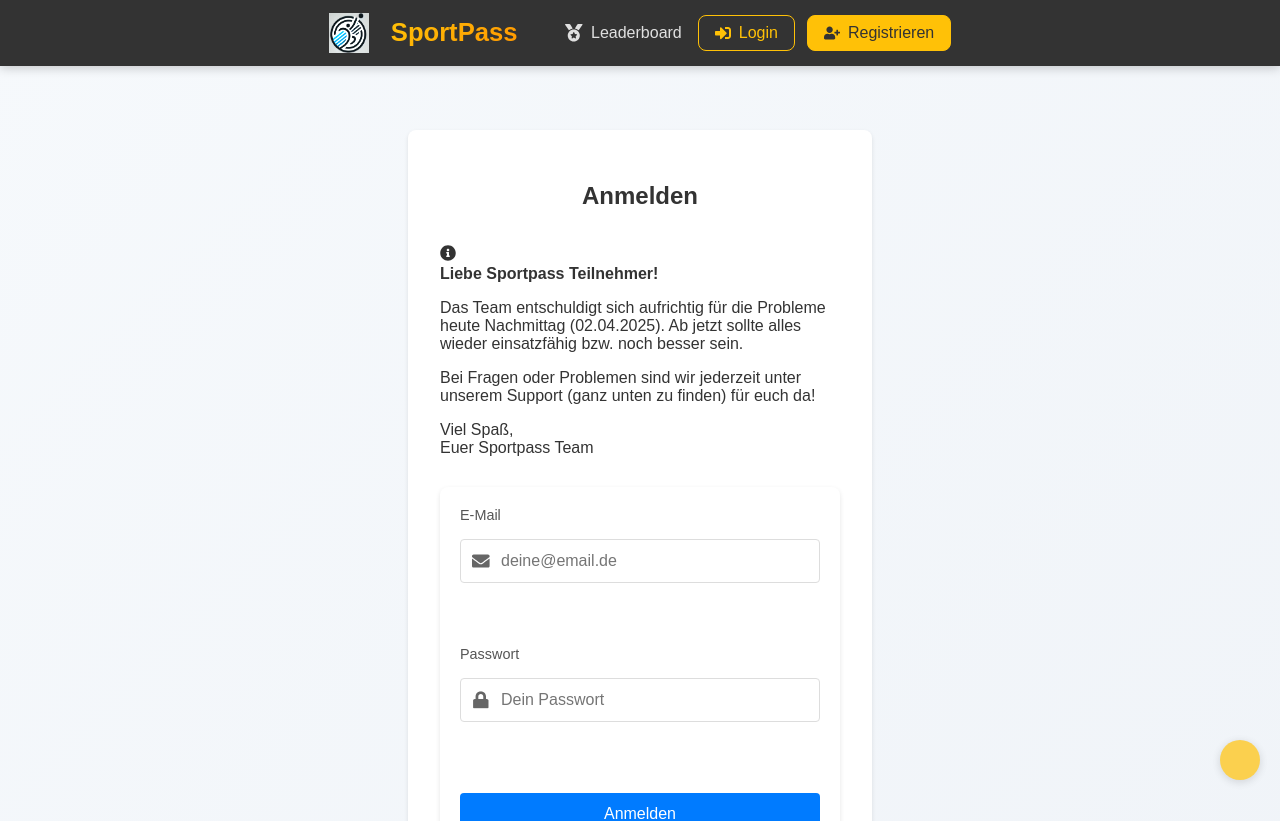
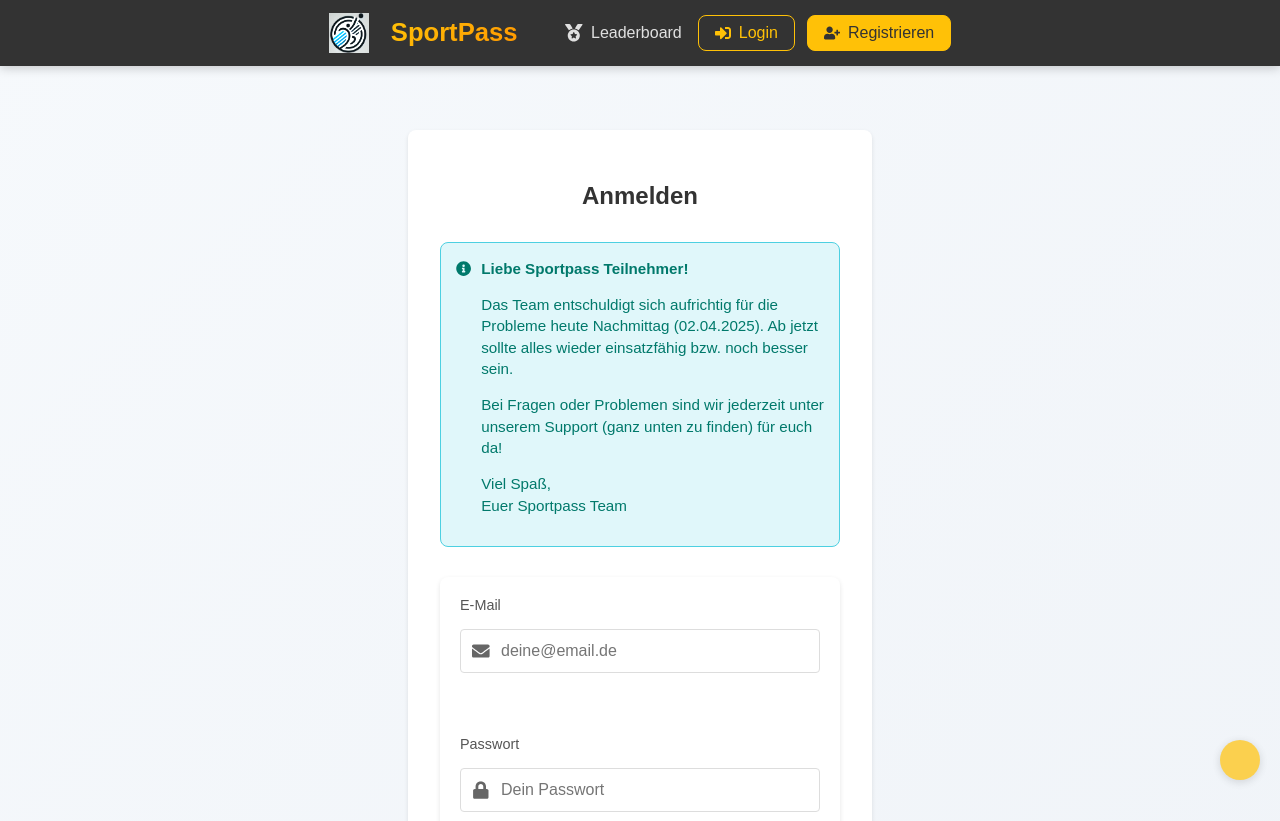
Before and after one commit to Chris123-crypto-ship-it/Sportpass_2025, a React (Create React App) app: page /login in a window 1280 px wide. Shown: the top 821 px of the page. Built offline with nearby package versions, Linux system fonts and the light colour scheme; no server answers.

Commit message:
Add files via upload

```diff
--- a/src/styles/Login.css
+++ b/src/styles/Login.css
@@ -138,3 +138,21 @@
 .forgot-password-link span:hover {
   color: #004d99;
 }
+
+/* Neue Info-Box Stile */
+.info-box-login {
+  background-color: #e0f7fa; /* Helles Cyan */
+  color: #00796b; /* Dunkleres Cyan */
+  border: 1px solid #4dd0e1; /* Mittleres Cyan */
+  padding: 15px;
+  margin-bottom: 20px;
+  border-radius: 8px;
+  display: flex;
+  align-items: flex-start; /* Icons und Text oben ausrichten */
+  font-size: 0.95rem;
+  line-height: 1.4;
+}
+
+.info-box-login strong {
+  font-weight: 600;
+}
```
